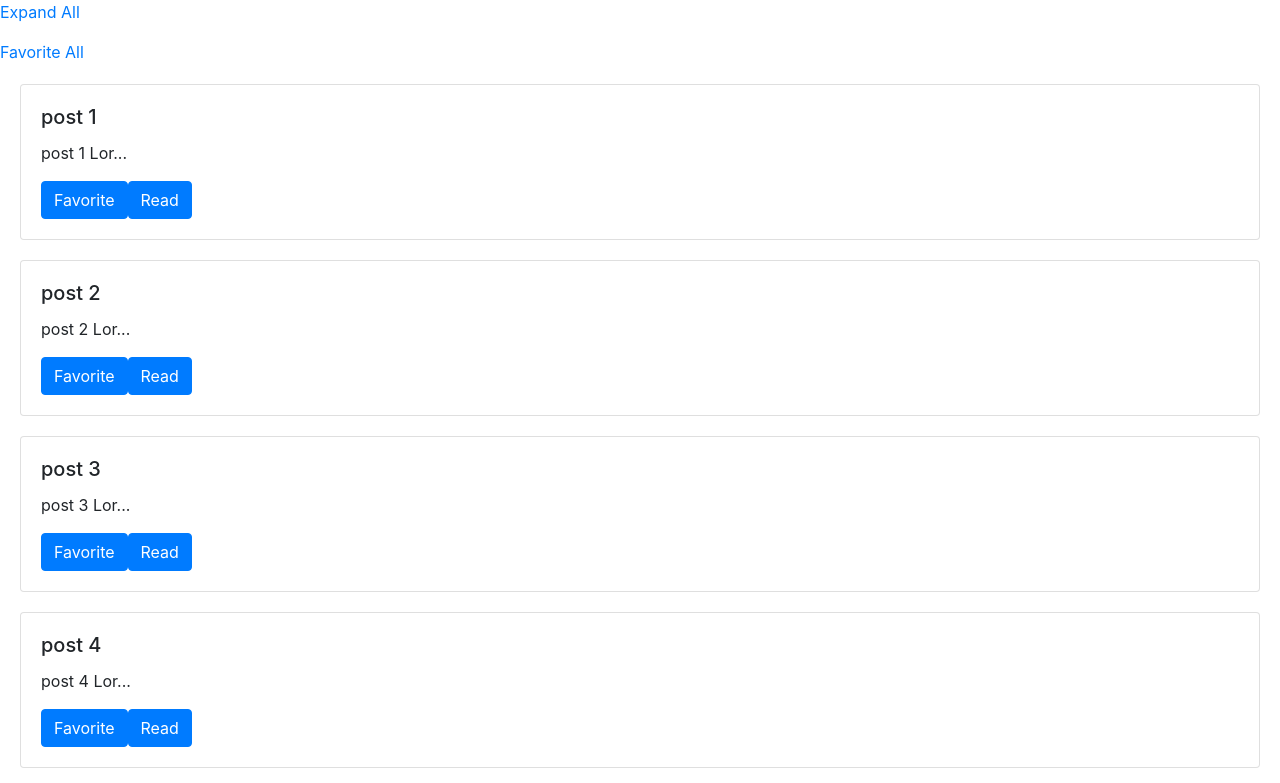
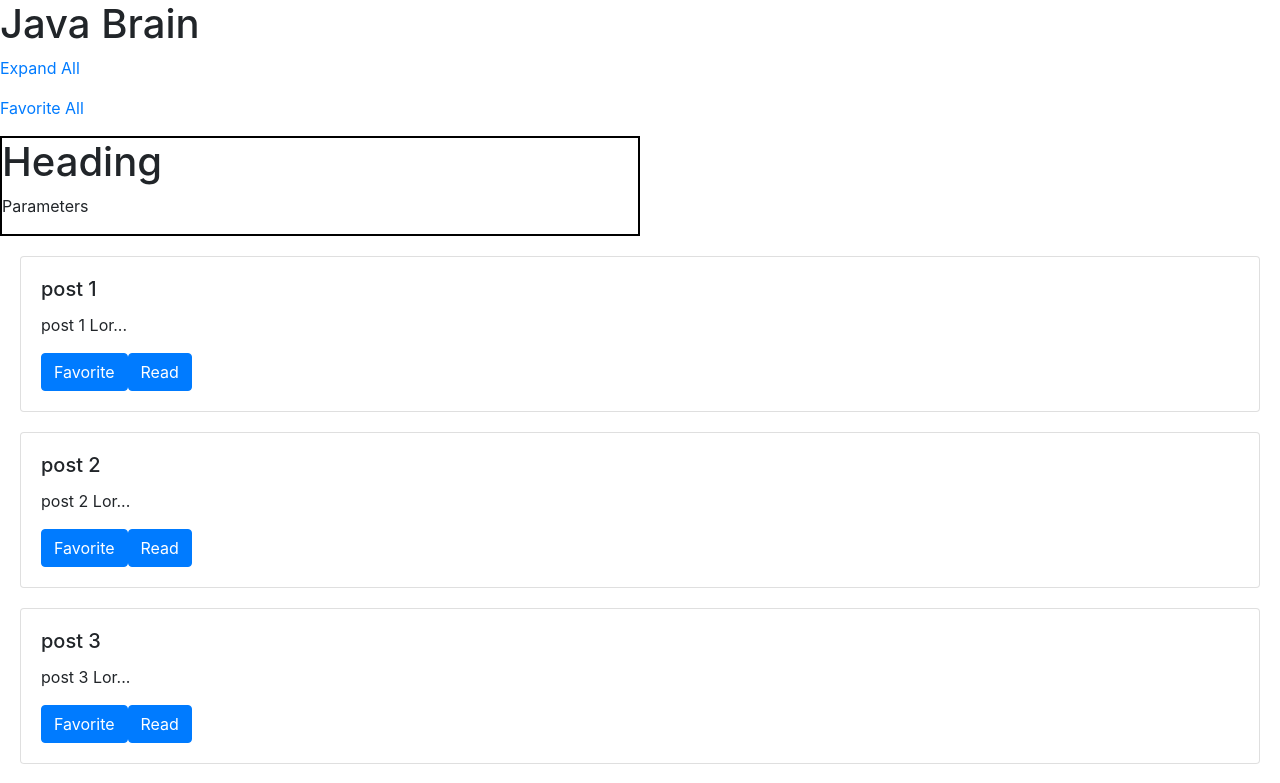
Before and after one commit to wits73/ng-blog, an Angular app: page / in a window 1280 px wide. Shown: the top 783 px of the page. Built offline with nearby package versions, Linux system fonts and the light colour scheme.

Commit message:
added ng-content

```diff
--- a/src/app/app.component.html
+++ b/src/app/app.component.html
@@ -1 +1,5 @@
-<app-blog-list></app-blog-list>
+<app-shell>
+    <h1 header>Java Brain</h1>
+    <app-blog-list body></app-blog-list>
+    <div footer>Footer</div>
+</app-shell>
--- a/src/app/app.module.ts
+++ b/src/app/app.module.ts
@@ -8,6 +8,8 @@ import { BlogListComponent } from './blog-list/blog-list.component';
 import { TruncatePipe } from './truncate.pipe';
 import { PaginatorComponent } from './paginator/paginator.component';
 import { HighlightDirective } from './highlight.directive';
+import { CardComponent } from './card/card.component';
+import { ShellComponent } from './shell/shell.component';
 
 @NgModule({
   declarations: [
@@ -16,7 +18,9 @@ import { HighlightDirective } from './highlight.directive';
     BlogListComponent,
     TruncatePipe,
     PaginatorComponent,
-    HighlightDirective
+    HighlightDirective,
+    CardComponent,
+    ShellComponent
   ],
   imports: [
     BrowserModule
--- a/src/app/blog-list/blog-list.component.html
+++ b/src/app/blog-list/blog-list.component.html
@@ -4,6 +4,11 @@
 <p>
   <a href="#" (click)="favAll()">Favorite All</a>
 </p>
+
+<app-card>
+  <h1>Heading</h1>
+  <p>Parameters</p>
+</app-card>
 <app-blog-post-title
   #tile
   *ngFor="let post of blogPosts[currentPage]"
--- /dev/null
+++ b/src/app/card/card.component.html
@@ -0,0 +1,3 @@
+<div class="bordered">
+  <ng-content></ng-content>
+</div>
--- /dev/null
+++ b/src/app/card/card.component.scss
@@ -0,0 +1,4 @@
+.bordered {
+  border: 2px solid black;
+  max-width: 50%
+}
--- /dev/null
+++ b/src/app/card/card.component.ts
@@ -0,0 +1,15 @@
+import { Component, OnInit } from '@angular/core';
+
+@Component({
+  selector: 'app-card',
+  templateUrl: './card.component.html',
+  styleUrls: ['./card.component.scss']
+})
+export class CardComponent implements OnInit {
+
+  constructor() { }
+
+  ngOnInit() {
+  }
+
+}
--- /dev/null
+++ b/src/app/shell/shell.component.html
@@ -0,0 +1,9 @@
+<div>
+  <ng-content select="[header]"></ng-content>
+</div>
+<div>
+  <ng-content select="[body]"></ng-content>
+</div>
+<div>
+  <ng-content select="[footer]"></ng-content>
+</div>
--- /dev/null
+++ b/src/app/shell/shell.component.ts
@@ -0,0 +1,15 @@
+import { Component, OnInit } from '@angular/core';
+
+@Component({
+  selector: 'app-shell',
+  templateUrl: './shell.component.html',
+  styleUrls: ['./shell.component.scss']
+})
+export class ShellComponent implements OnInit {
+
+  constructor() { }
+
+  ngOnInit() {
+  }
+
+}
```
Also changed, not shown: src/app/shell/shell.component.scss (added), 2 other files (tests, documents, lock files or other folders).
